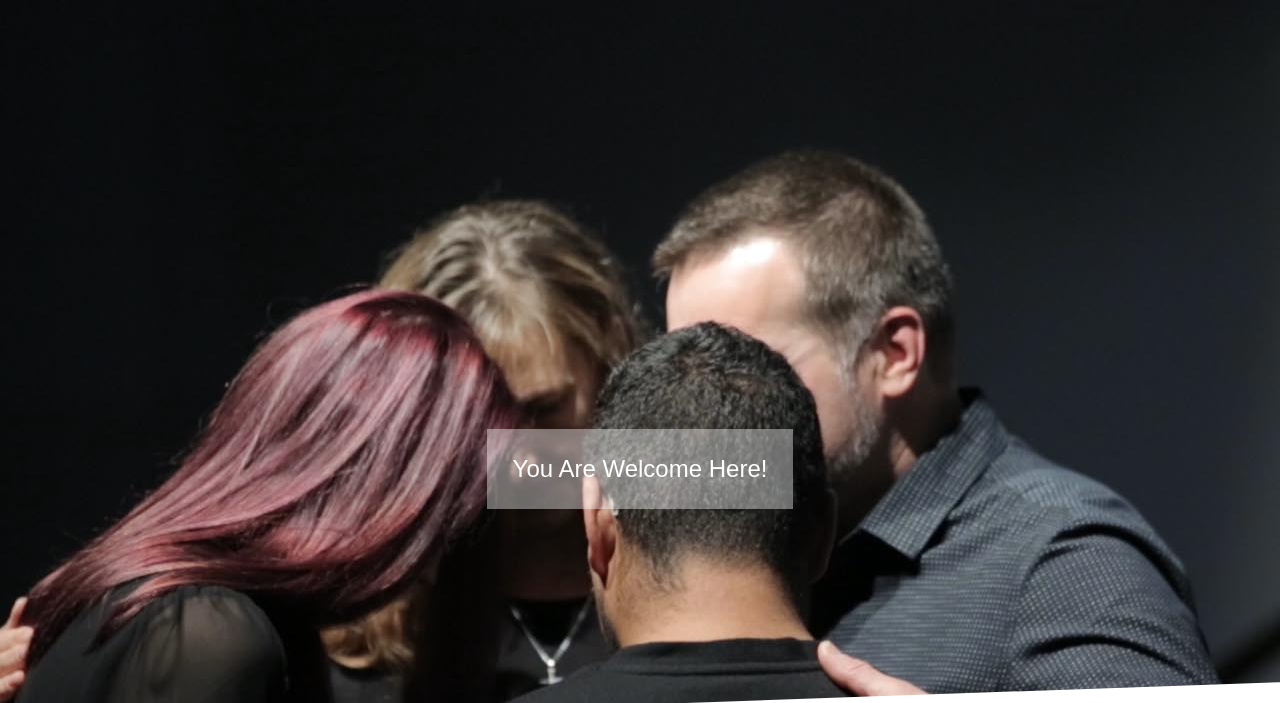
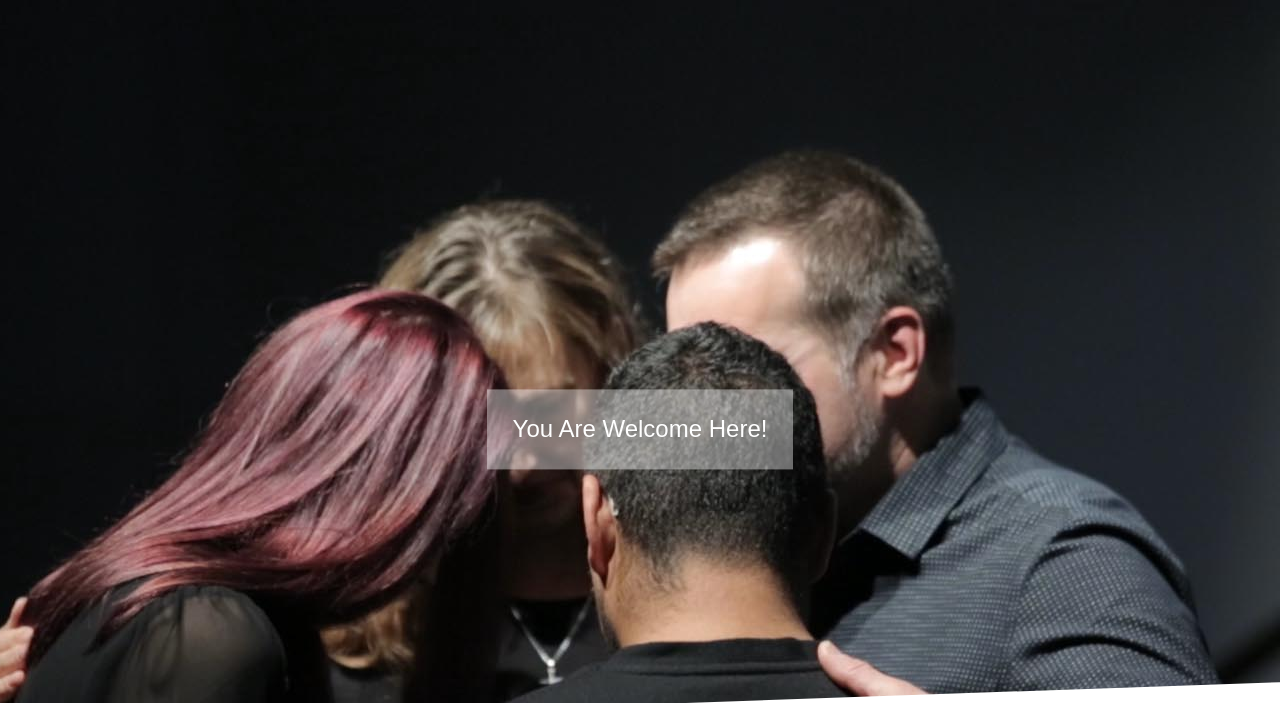
Before and after one commit to Gammett/longview_church_of_truth, a plain HTML site: page index.html in a window 1280 px wide. Shown: the part 121-824 px from the top of the page. Drawn offline with Linux system fonts and the light colour scheme; a web font is replaced by a local one.

Commit message:
3-15-2018
Line 52: Repeat finaly fixed (maybe)
Line 82: Removed Duplicate Transform

```diff
--- a/code/style sheets/index.css
+++ b/code/style sheets/index.css
@@ -49,7 +49,7 @@ main {
 	position: relative;
 	height: 100vh;
 	background-position: center;
-	background-size: contain;
+	background-size: cover;
 	background-repeat: no-repeat;
 	/*background-attachment: fixed;*/
 }
@@ -79,9 +79,8 @@ main {
 	position: absolute;
 	padding: 2%;
 	top: 60%;
-	transform: translateY(-50%);
 	right: 50%;
-	transform: translateX(50%);
+	transform: translateY(-50%) translateX(50%);
 	background:hsla(0,0%,100%,0.40);
 	color: hsla(0,0%,100%,1.00);
 	font-family: "Avenir Next", "Avenir", sans-serif;
```
